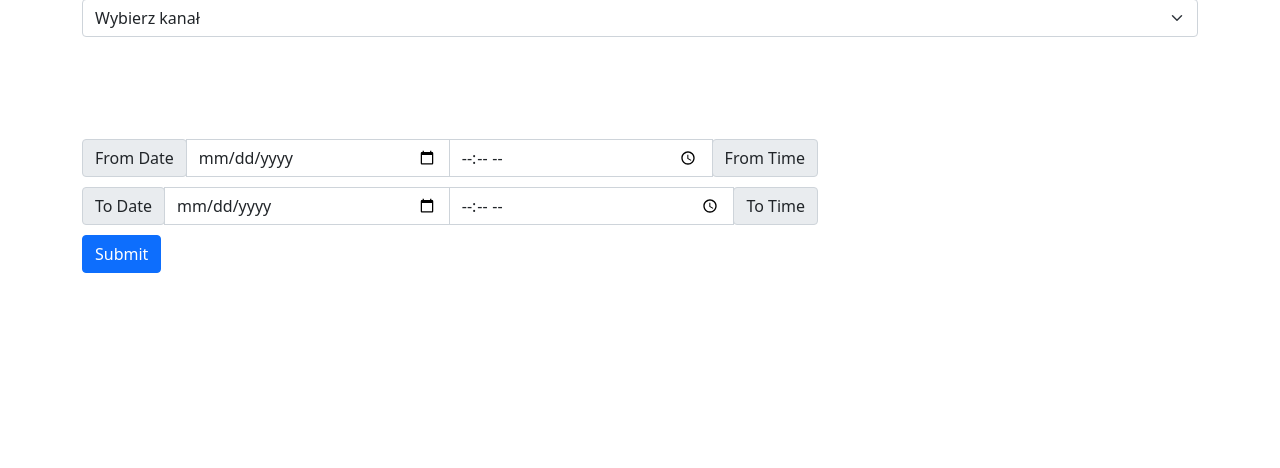
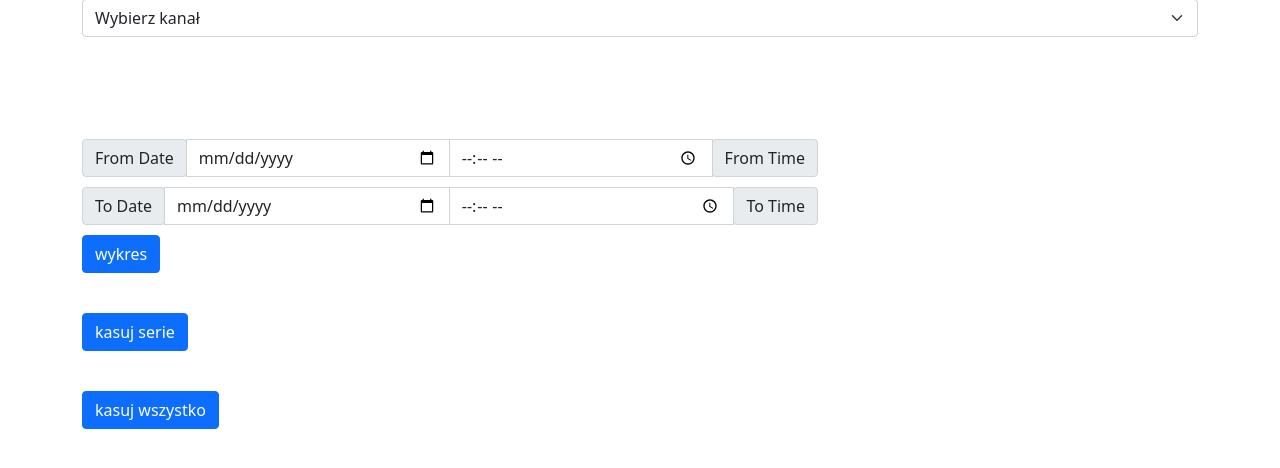
Before and after one commit to oljar/ProjZal, a Flask app: page / in a window 1280 px wide. Shown: the part 97-565 px from the top of the page. Run offline with Flask 2, Linux system fonts and the light colour scheme; the visitor is signed in with stand-in values (Sample User, id 1); data comes from the database, SQL or seed files in the repository.

Commit message:
buttons delete

```diff
--- a/templates/index.html
+++ b/templates/index.html
@@ -12,9 +12,9 @@
 
 </head>
 <body>
-
+<div>
     {% include "header.html" %}
-
+</div>
 
 <div class="container">
 
@@ -27,6 +27,7 @@
 
         </div>
     </div>
+
     <form method="post" action="chart_2">
 
         <div >
@@ -58,7 +59,7 @@
 
 
 
-
+        <div>
 
             <div class="row">
 
@@ -80,17 +81,20 @@
                     </div>
 
                 </aside>
+                <div>
+                </div>
+                <div>
+                    <div class="row" >
 
-
-
-                            <div >
-                                <div class="row">
                         <div class="b">
 
                         </div>
 
                     </div>
+
                 </div>
+                <div>
+                    <div class="row" >
 
                         <aside class ="col-md-8">
 
@@ -113,9 +117,10 @@
 
                         <aside class ="col-md-2">
                         </aside>
+                    </div>
+                </div>
+                <div>
 
-
-                            <div >
                     <div class="row">
                         <div class="b">
 
@@ -125,21 +130,53 @@
                 </div>
 
 
+                <div>
 
 
+                    <div class ="row">
+
                         <aside class ="col-md-2">
-                                <button type="submit" class="btn btn-primary">Submit</button>
-                            </aside>
-                            <aside class ="col-md-2">
-
-
+                            <button type="submit" class="btn btn-primary"  >wykres</button>
                         </aside>
 
                     </div>
-                </form>
+
+                    <div class ="row">
+
+                        <div class ="a">
+
+                        </div>
+                    </div>
+
+
+                    <div class ="row">
+
+                        <aside class ="col-md-2">
+                            <button type=submit  value = "serie_delete" name="serie_delete" class="btn btn-primary">kasuj serie</button>
+                        </aside>
+
+                    </div>
+
+                    <div class ="a">
+
+                    </div>
+
+                    <div class ="row">
+
+                        <aside class ="col-md-2">
+                            <button type="submit" value = "all_delete" name="all_delete" class="btn btn-primary">kasuj wszystko</button>
+                        </aside>
 
 
                     </div>
+
+                </div>
+
+
+    </form>
+</div>
+
+
 <script src="https://cdn.jsdelivr.net/npm/bootstrap@5.0.0-beta3/dist/js/bootstrap.bundle.min.js" integrity="sha384-JEW9xMcG8R+pH31jmWH6WWP0WintQrMb4s7ZOdauHnUtxwoG2vI5DkLtS3qm9Ekf" crossorigin="anonymous"></script>
 
 </body>
```
Lines whose indentation alone changed are shown as unchanged.
